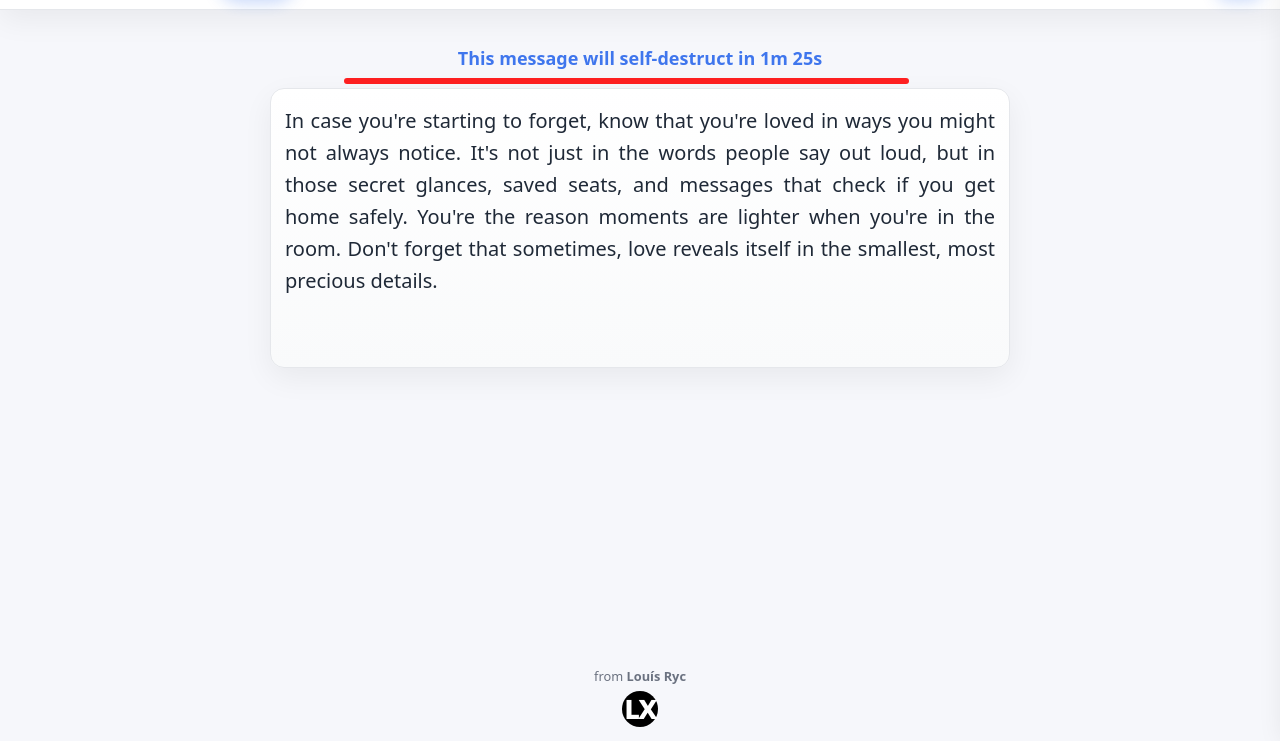
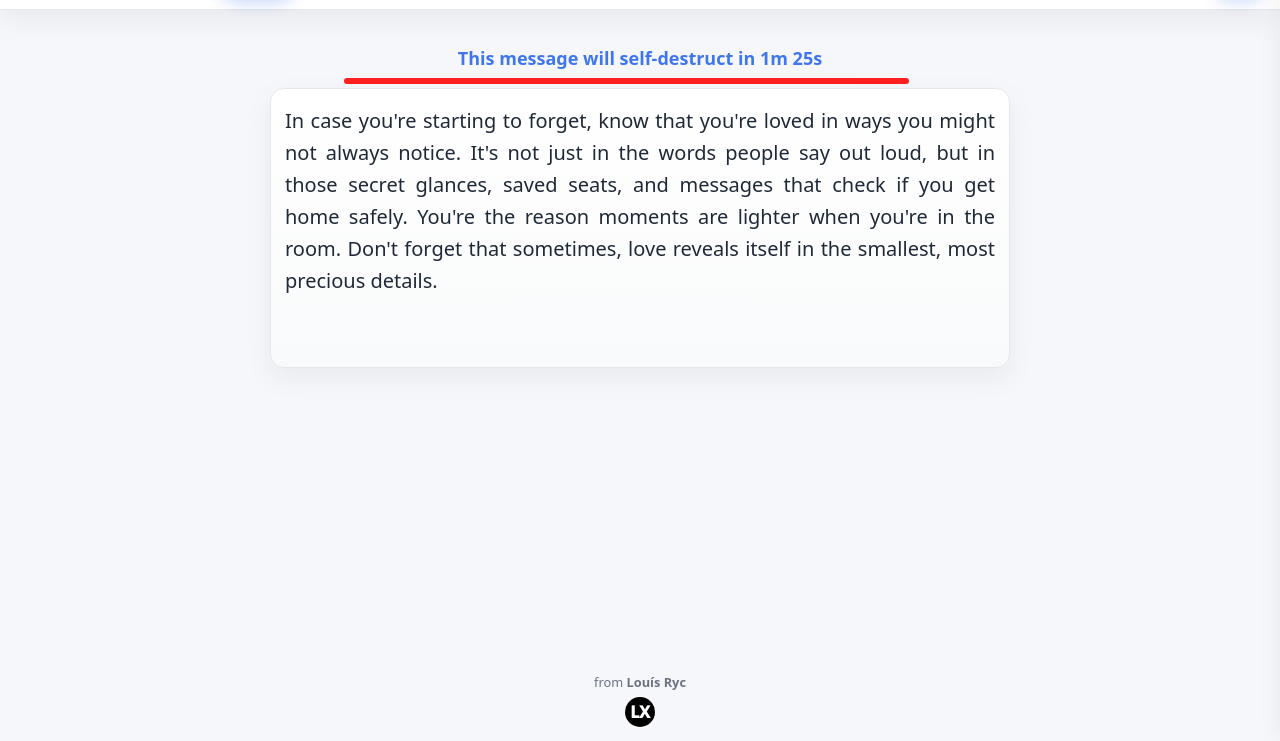
Before and after one commit to lxxryc/LX, a plain HTML site: page index.html in a window 1280 px wide. Shown: the part 59-800 px from the top of the page. Drawn offline with Linux system fonts and the light colour scheme.

Commit message:
Update mydesign.css

```diff
--- a/mydesign.css
+++ b/mydesign.css
@@ -245,12 +245,12 @@ footer{
   display: inline-flex;
   justify-content: center;
   align-items: center;
-  width: 36px;
-  height: 36px;
+  width: 30px;
+  height: 30px;
   background-color: black;
   color: white;
   font-weight: 999;
-  font-size: 1.6rem;
+  font-size: 1rem;
   border-radius: 50%;
   margin: 6px auto 0;
 }
```
